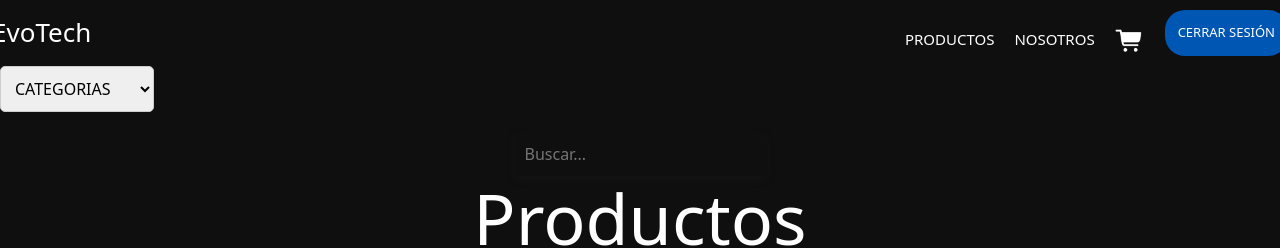
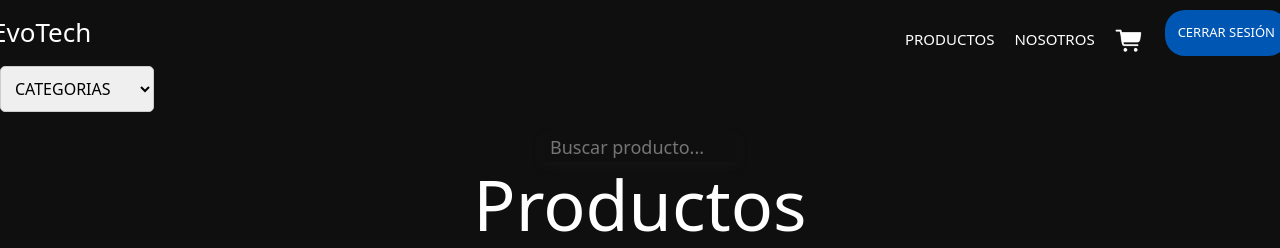
Before and after one commit to Agustinaa01/PL-Final-Front, a React (Create React App) app: page /products in a window 1280 px wide. Shown: the top 248 px of the page. Built offline with nearby package versions, Linux system fonts and the light colour scheme; the HTML template or start-up script is replaced by a standard one.

Commit message:
arrangements seach bar

```diff
--- a/src/components/products/Products.js
+++ b/src/components/products/Products.js
@@ -69,20 +69,13 @@ const Products = () => {
   const[products, setProducts] = useState(PRODUCTS);
   const[productsFiltered, setProductsFiltered] = useState(PRODUCTS);
   const[filterCategory,setFilterCategory] = useState(""); //estado almacena la categoria de productos seleccinada actualmente
-  const [filteredProducts, setFilteredProducts] = useState(PRODUCTS);
-  const [searchTerm, setSearchTerm] = useState("");
+  const [searchTerm, setSearchTerm] = useState(""); //estado que se utiluza para lamacenar el termino de busqueda actual
 
   const navigate = useNavigate();
-
 
   const handleProductForm = () => {
     navigate("/productForm")
   };
-
-  //const handleFilterCategoryChange = (category) => {
-    //setFilterCategory(category);
-    //setProductsFiltered(prevProducts => products.filter(product => product.category === category)) /
-  //}
 
 
   const handleFilterCategoryChange = (category) => {
@@ -106,22 +99,27 @@ const Products = () => {
     }
   }
 
+
   const handleSearch = (term) => {
-    setSearchTerm(term);
-
+    if (term === ""){
+      setSearchTerm(term);
+      setProductsFiltered(PRODUCTS)
+    } else {
+      setSearchTerm(term);
     // Filtra los productos por término de búsqueda.
-    setFilteredProducts(products.filter(product => product.name.toLowerCase().includes(term.toLowerCase())));
-
+     setProductsFiltered(products.filter(product => {
+      const productNameWithoutAccents = product.name.normalize("NFD").replace(/[\u0300-\u036f]/g, "");
+      const termWithoutAccents = term.normalize("NFD").replace(/[\u0300-\u036f]/g, "");
+      return productNameWithoutAccents.toLowerCase().includes(termWithoutAccents.toLowerCase());
+    }));
+    }
   }
-
-
-
 
   return (
     <div className="products">
       <Headers />
       <ProductFilter filterCategory={filterCategory} onCategoryChange={handleFilterCategoryChange} />
-      <SearchBar onSearch={handleSearch} />
+      <SearchBar searchTerm={searchTerm} onSearch={handleSearch} />
       <h1 className="titulo">Productos</h1>
         <div className="producto-container">
         <button className="boton-agregar-producto" onClick={handleProductForm}>
--- a/src/components/searchbar/SearchBar.css
+++ b/src/components/searchbar/SearchBar.css
@@ -0,0 +1,6 @@
+.input-search {
+    font-size: 18px; /* Tamaño de fuente más grande */
+    padding: 10px; /* Espacio de relleno para aumentar el tamaño */
+    width: 200px; /* Ancho del input (ajusta según tus necesidades) */
+    height: 30px; /* Altura del input (ajusta según tus necesidades) */
+  }
--- a/src/components/searchbar/SearchBar.js
+++ b/src/components/searchbar/SearchBar.js
@@ -1,17 +1,17 @@
 import React, { useState } from "react";
 import "./SearchBar.css";
 
-const SearchBar = ({ onSearch, searchTerm }) => {
+const SearchBar /**/ = ({ searchTerm /*valor actual de la busqueda*/ , onSearch }) => {
 
     const handleSearch =(event) => {
         onSearch (event.target.value)
-    }
+    } /*handleSearch es el evento que se encarga de tomar el valor del campo de busqueda(lo que el usuario escribio) */
 
   return (
     <div className="search-bar">
       <input className="input-search"
         type="text"
-        placeholder="Buscar..."
+        placeholder="Buscar producto..."
         value={searchTerm}
         onChange={handleSearch}
       />
```
